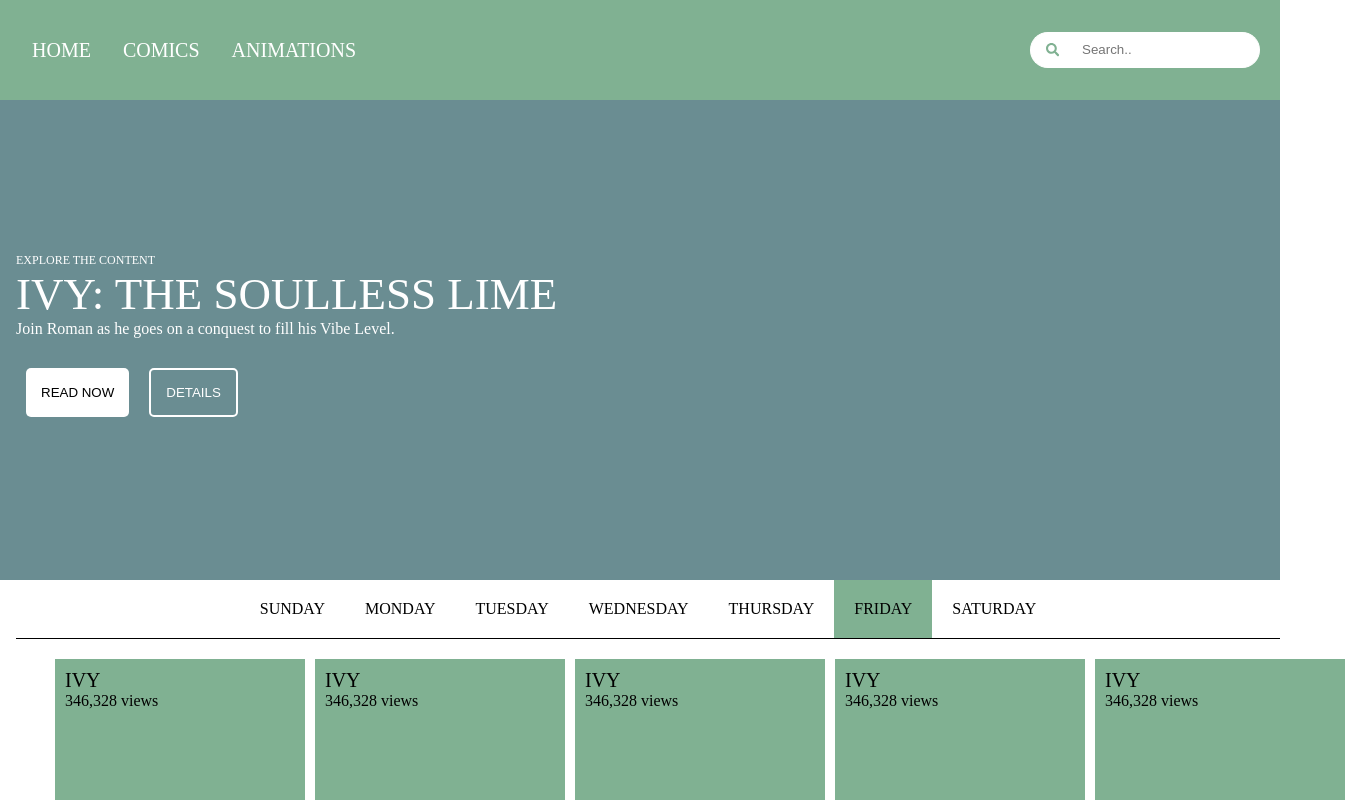
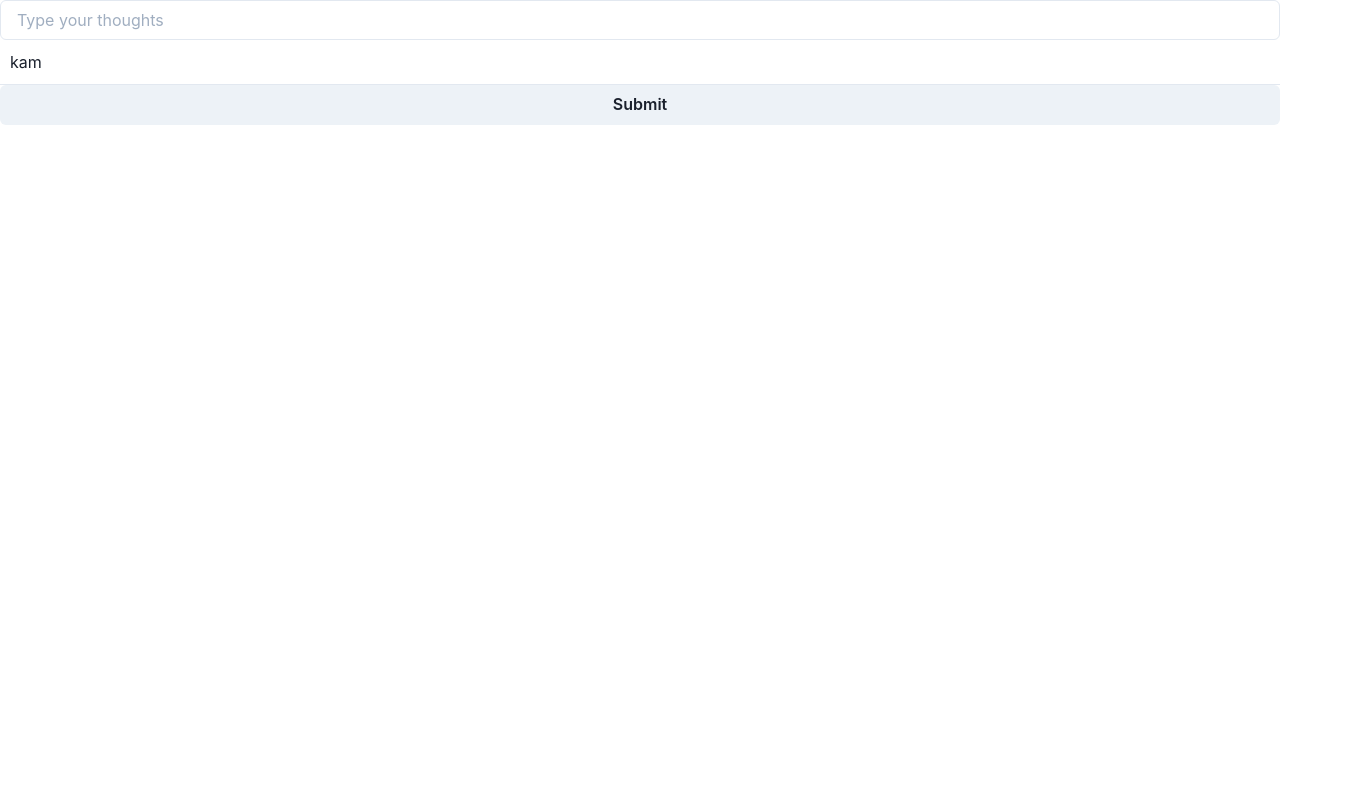
Before and after one commit to BlackDives/webflow-s, a React (Create React App) app: page / in a window 1280 px wide. Shown: the top 800 px of the page, 1345 px wide, since content can reach past the window. Built offline with nearby package versions, Linux system fonts and the light colour scheme.

Commit message:
feat: login modal

```diff
--- a/package.json
+++ b/package.json
@@ -4,8 +4,10 @@
     "private": true,
     "dependencies": {
         "@chakra-ui/react": "^1.6.7",
+        "@chakra-ui/theme": "^1.10.2",
         "@emotion/react": "^11.4.1",
         "@emotion/styled": "^11.3.0",
+        "@fontsource/kumbh-sans": "^4.5.1",
         "@testing-library/jest-dom": "^5.14.1",
         "@testing-library/react": "^11.2.7",
         "@testing-library/user-event": "^12.8.3",
--- a/src/App.js
+++ b/src/App.js
@@ -3,13 +3,15 @@ import { Flex } from '@chakra-ui/react'
 import NavHeader from './Components/NavComponents/nav-header'
 import LandingHeader from './Components/HeaderComponents/landing-header'
 import Featured from './Components/HeaderComponents/featured'
+import Comments from './Components/CommentComponents/comments'
 
 const App = () => {
     return (
         <>
-            <NavHeader />
+            {/* <NavHeader />
             <LandingHeader />
-            <Featured />
+            <Featured /> */}
+            <Comments />
         </>
     )
 }
--- /dev/null
+++ b/src/Components/CommentComponents/comments.js
@@ -0,0 +1,33 @@
+import React, { useState } from 'react'
+import {
+    Flex,
+    UnorderedList,
+    ListItem,
+    Input,
+    Button,
+    Link,
+    Text,
+} from '@chakra-ui/react'
+
+const Comments = () => {
+    // const [comms, addComms] = useState(['Comment', 'Another Comment'])
+    const comms = ['kam']
+
+    return (
+        <Flex flexDir={'column'}>
+            <Input placeholder={'Type your thoughts'} />
+            <Flex flexDir={'column'}>
+                {comms.map((data) => {
+                    return (
+                        <>
+                            <Text padding={'10px'}>{data}</Text>
+                            <hr />
+                        </>
+                    )
+                })}
+            </Flex>
+            <Button>Submit</Button>
+        </Flex>
+    )
+}
+export default Comments
--- a/src/Components/HeaderComponents/feature-box.js
+++ b/src/Components/HeaderComponents/feature-box.js
@@ -19,9 +19,12 @@ const FeatureBox = ({ title, views, genre }) => {
             p={'10px'}
             flexDir={'column'}
             justifyContent={'space-between'}
+            borderRadius={'20px'}
         >
             <Flex flexDirection={'column'}>
-                <Text fontSize={'20px'}>{title}</Text>
+                <Text fontSize={'20px'} fontWeight={700}>
+                    {title}
+                </Text>
                 <Text>{views} views</Text>
             </Flex>
             <Flex>{genre}</Flex>
--- a/src/Components/HeaderComponents/featured.js
+++ b/src/Components/HeaderComponents/featured.js
@@ -33,7 +33,7 @@ const Featured = () => {
     }
 
     return (
-        <Flex margin={0} flexDir={'column'}>
+        <Flex margin={0} padding={0} flexDir={'column'}>
             <Flex width={'100%'}>
                 <UnorderedList
                     display={'flex'}
@@ -42,6 +42,7 @@ const Featured = () => {
                     justifyContent={'center'}
                     listStyleType={'none'}
                     borderBottom={'1px solid black'}
+                    m={0}
                 >
                     {Dates.map((data) => {
                         return (
@@ -62,6 +63,13 @@ const Featured = () => {
                     })}
                 </UnorderedList>
             </Flex>
+            <Flex>
+                {' '}
+                <Text fontSize={'37px'} fontWeight={800} padding={'10px 50px'}>
+                    Featured
+                </Text>
+            </Flex>
+
             <Grid gridTemplateColumns={'repeat(5, 1fr)'} padding={'10px  50px'}>
                 <FeatureBox title={'IVY'} views={'346,328'} genre={'action'} />
                 <FeatureBox title={'IVY'} views={'346,328'} genre={'action'} />
--- a/src/Components/NavComponents/nav-header.js
+++ b/src/Components/NavComponents/nav-header.js
@@ -4,9 +4,20 @@ import {
     UnorderedList,
     ListItem,
     Input,
+    Form,
     Button,
     Link,
     Text,
+    Modal,
+    ModalOverlay,
+    ModalContent,
+    ModalHeader,
+    ModalFooter,
+    ModalBody,
+    ModalCloseButton,
+    useDisclosure,
+    FormControl,
+    FormLabel,
 } from '@chakra-ui/react'
 import { FaSearch } from 'react-icons/fa'
 
@@ -16,6 +27,8 @@ const NavHeader = () => {
         { title: 'COMICS', address: '#' },
         { title: 'ANIMATIONS', address: '#' },
     ]
+
+    const { isOpen, onOpen, onClose } = useDisclosure()
 
     return (
         <Flex
@@ -39,6 +52,42 @@ const NavHeader = () => {
                 })}
             </UnorderedList>
             <Flex paddingX={'20px'}>
+                <Button margin={'0 10px'} onClick={onOpen}>
+                    Login
+                </Button>
+                <Modal isOpen={isOpen} onClose={onClose}>
+                    <ModalOverlay />
+                    <ModalContent>
+                        <ModalHeader>Login</ModalHeader>
+                        <ModalCloseButton />
+                        <ModalBody>
+                            <FormControl>
+                                <FormLabel>Username:</FormLabel>
+                                <Input placeholder="Username" />
+                            </FormControl>
+
+                            <FormControl mt={4}>
+                                <FormLabel>Password:</FormLabel>
+                                <Input placeholder="Password" />
+                            </FormControl>
+                        </ModalBody>
+                        <ModalFooter>
+                            <Flex
+                                flexDir={'row'}
+                                justifyContent={'space-between'}
+                                width={'100%'}
+                            >
+                                <Button
+                                    onClick={onClose}
+                                    backgroundColor={'#80b192'}
+                                >
+                                    Login
+                                </Button>
+                                <Button>Sign Up</Button>
+                            </Flex>
+                        </ModalFooter>
+                    </ModalContent>
+                </Modal>
                 <Button
                     leftIcon={<FaSearch />}
                     borderRadius={'20px'}
@@ -56,6 +105,7 @@ const NavHeader = () => {
                     borderLeftRadius={0}
                     borderLeft={'none'}
                     placeholder={'Search..'}
+                    _placeholder={{ color: 'white' }}
                 />
             </Flex>
         </Flex>
--- /dev/null
+++ b/src/Config/theme.js
@@ -0,0 +1,13 @@
+import { extendTheme } from '@chakra-ui/react'
+import '@fontsource/kumbh-sans'
+
+const theme = extendTheme({
+    colors: {
+        brand: {
+            100: '#f7fafc',
+            900: '#1a202c',
+        },
+    },
+})
+
+export default theme
--- a/src/index.js
+++ b/src/index.js
@@ -1,10 +1,14 @@
-import React from 'react';
-import ReactDOM from 'react-dom';
-import App from './App';
+import { ChakraProvider } from '@chakra-ui/react'
+import theme from 'Config/theme'
+import React from 'react'
+import ReactDOM from 'react-dom'
+import App from './App'
 
 ReactDOM.render(
-  <React.StrictMode>
-    <App />
-  </React.StrictMode>,
-  document.getElementById('root')
-);
+    <React.StrictMode>
+        <ChakraProvider theme={theme}>
+            <App />
+        </ChakraProvider>
+    </React.StrictMode>,
+    document.getElementById('root')
+)
```
Also changed, not shown: 1 other file (tests, documents, lock files or other folders). Lines whose indentation alone changed are shown as unchanged.
